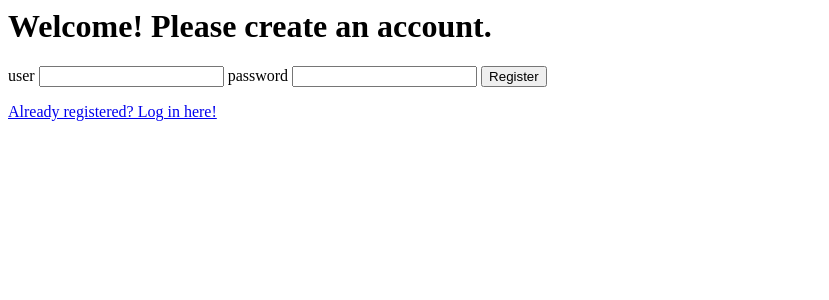
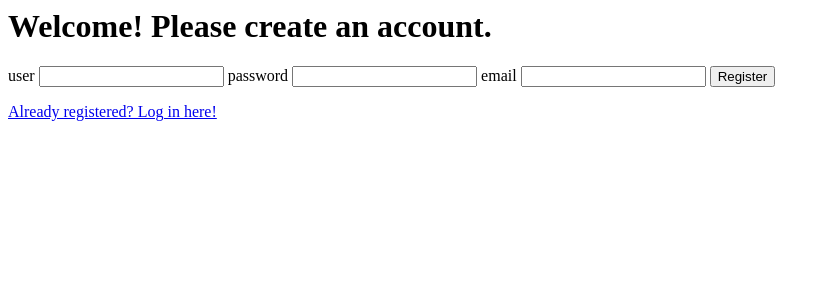
Before and after one commit to ryan-moll/Covid-19-Automated-Contact-Tracing-Service, a Flask app: page /register in a window 1280 px wide. Shown: the top 300 px of the page, without its empty margins (0-829 px from the left). Run offline with Flask 2, Linux system fonts and the light colour scheme; parts of the project's set-up code (start-up, migrations or seed data) failed here and were passed over; some libraries are stand-ins or nearby versions.

Commit message:
Got email notification service working. Moved all sensitive data to an outside file.

```diff
--- a/app.py
+++ b/app.py
@@ -6,6 +6,8 @@ Also manages the connection to the database for storing location data and user d
 import uuid
 import sys
 import MySQLdb.cursors
+import smtplib, ssl
+import cred
 from random import randrange
 from flask import Flask, request, Response
 from flask import redirect, flash
@@ -37,14 +39,14 @@ class DB: # https://stackoverflow.com/questions/207981/how-to-enable-mysql-clien
             self.conn =  MySQLdb.connect(
                          host='Group7.mysql.pythonanywhere-services.com',
                          user='Group7',
-                         passwd='hello123',
+                         passwd=cred.paSQLpass,
                          database='Group7$project_2'
                          )
         else:
             self.conn =  MySQLdb.connect(port=3548,
                          host='ix-dev.cs.uoregon.edu',
                          user='cis422-group7',
-                         password='Group7',
+                         password=cred.ixSQLpass,
                          db='project_1',
                          charset='utf8')
 
@@ -78,11 +80,12 @@ class DB: # https://stackoverflow.com/questions/207981/how-to-enable-mysql-clien
 
 
 class User(UserMixin): # Base login system derived from code here: https://flask-login.readthedocs.io/en/latest/
-    def __init__(self, user, status):
+    def __init__(self, user, status, email):
         self.username = user[0].lower()
         self.password = user[1]
         self.id = user[2]
         self.status = status
+        self.email = email
 
     def verify_password(self, password):
         if self.password is None:
@@ -92,6 +95,18 @@ class User(UserMixin): # Base login system derived from code here: https://flask
     def get_id(self):
         return self.id
 
+    def notify(self, lat, lng, date, time): # Email code based on https://realpython.com/python-send-email/
+        message = """\
+        Subject: Important Covid-19 Exposure Alert
+
+        Someone you were in close proximity to over the last 14 days has tested positive for Covid-19. The encounter happened at (%s, %s) on %s at %s. Please respond accordingly. You can learn more here: https://www.cdc.gov/coronavirus/2019-ncov/index.html""" % (lat, lng, date, time)
+
+        context = ssl.create_default_context()
+        with smtplib.SMTP_SSL("smtp.gmail.com", 465, context=context) as server:
+            server.login("covid.alert.422@gmail.com", cred.emailPass)
+            server.sendmail("covid.alert.422@gmail.com", self.email, message)
+        return
+
 
 
 #__________FLASK__________
@@ -99,7 +114,7 @@ app = Flask(__name__)
 login_manager = LoginManager()
 login_manager.init_app(app)
 login_manager.login_view = 'login'
-app.secret_key = 'abc' # Does this need to be something more secure?
+app.secret_key = cred.secretKey
 @login_manager.user_loader
 def load_user(user_id):
     if user_id not in userObjects:
@@ -120,6 +135,7 @@ class LoginForm(FlaskForm):
 class RegistrationForm(FlaskForm):
     username = StringField('user', validators=[DataRequired()])
     password = PasswordField('password', validators=[DataRequired()])
+    email = StringField('email', validators=[DataRequired()])
     remember_me = BooleanField('Remember Me')
 
 
@@ -233,13 +249,14 @@ def register():
         # User should be an instance of your 'User' class
         username = form.username.data.lower()
         password = form.password.data
+        email = form.email.data
 
         if get_user(username):
             emsg = "That username is taken. Try another one."
             return render_template('register.html', form=form, msg=emsg), 400
         else:
-            newUser = create_user(username, generate_password_hash(password))
-            sql = "INSERT INTO user_id VALUES ('%s', '%s', '%s', '%s')" % (newUser.id, username, newUser.password, 0) # 0 indicates that the user is not infected. They can change this if they are.
+            newUser = create_user(username, generate_password_hash(password), email)
+            sql = "INSERT INTO user_id VALUES ('%s', '%s', '%s', '%s', '%s')" % (newUser.id, username, newUser.password, 0, email) # 0 indicates that the user is not infected. They can change this if they are.
             db.query(sql)
             emsg = "You have successfully registered! You may now log in."
             return render_template('login.html', form=form, msg=emsg), 200 # Shouldn't this pass in the login form not the Register form?
@@ -256,6 +273,7 @@ def send():
     sql = "SELECT latitude, longitude, date, time, time_at_location FROM user_info WHERE name LIKE '%s';" % (current_user.username)
     results = db.get(sql) # Query the database for entries from a particular user
 
+    pastLat = pastLng = 0
     if results is (): # If no entries are found in the database (for new users)
         past = (0, 0, datetime.today().date(), timedelta(0, 86400), 0) # Create dummy location
     else:
@@ -312,22 +330,27 @@ def report():
 
         print("Updating user infected status for: ", username)
         infected.status = 1
-        sql = "SELECT * FROM contacts WHERE personA LIKE '%s' OR personB LIKE '%s';" % (username)
+        sql = "SELECT * FROM contacts WHERE personA LIKE '%s' OR personB LIKE '%s';" % (username, username)
         results = db.get(sql)
 
         if results:
             sql = "UPDATE user_id SET user_status = 1 WHERE name LIKE '%s';" % (username)
             db.query(sql)
             for contact in results:
-                # Notify the other user via email here
-                # Update the other user's status to 2 here
-                pass
+                if contact[0] == username:
+                    other = get_user(contact[1])
+                else:
+                    other = get_user(contact[0])
+                other.notify(contact[4], contact[5], contact[2], contact[3])
+                other.status = 2
+                sql = "UPDATE user_id SET user_status = 2 WHERE name LIKE '%s';" % (other.username)
+                db.query(sql)
             emsg = "Your status has been updated. Thank you."
-            return render_template('report.html', form, msg=emsg)
+            return render_template('report.html', form=form, msg=emsg)
         else:
             print("No users in contact with the infected user.")
             emsg = "Your status has been updated. Thank you."
-            return render_template('report.html', form, msg=emsg)
+            return render_template('report.html', form=form, msg=emsg)
 
     return render_template('report.html', form=form)
 
@@ -391,10 +414,10 @@ def unsalt(lat, lng):
     return [float("".join(laList)), float("".join(loList))]
 
 
-def create_user(usr, pas, uid=None, status=0):
+def create_user(usr, pas, email, uid=None, status=0):
     if not uid:
         uid = uuid.uuid4()
-    user = User([usr.lower(), pas, uid], status)
+    user = User([usr.lower(), pas, uid], status, email)
     userObjects[uid] = user
     return user
 
@@ -450,7 +473,7 @@ userObjects = {}
 
 results = db.get("SELECT * FROM user_id")
 for user in results:
-    create_user(user[1], user[2], user[0], user[3])
+    create_user(user[1], user[2], user[4], user[0], user[3])
 
 
 
--- a/templates/register.html
+++ b/templates/register.html
@@ -8,6 +8,7 @@ Registration webpage. Contains a form that is handled by app.py on submission fo
   {{ form.csrf_token }}
   {{ form.username.label }} {{ form.username(size=20) }}
   {{ form.password.label }} {{ form.password(size=20) }}
+  {{ form.email.label }} {{ form.email(size=20) }}
   <input type="submit" value="Register">
 </form>
 
```
Also changed, not shown: 1 other file.
